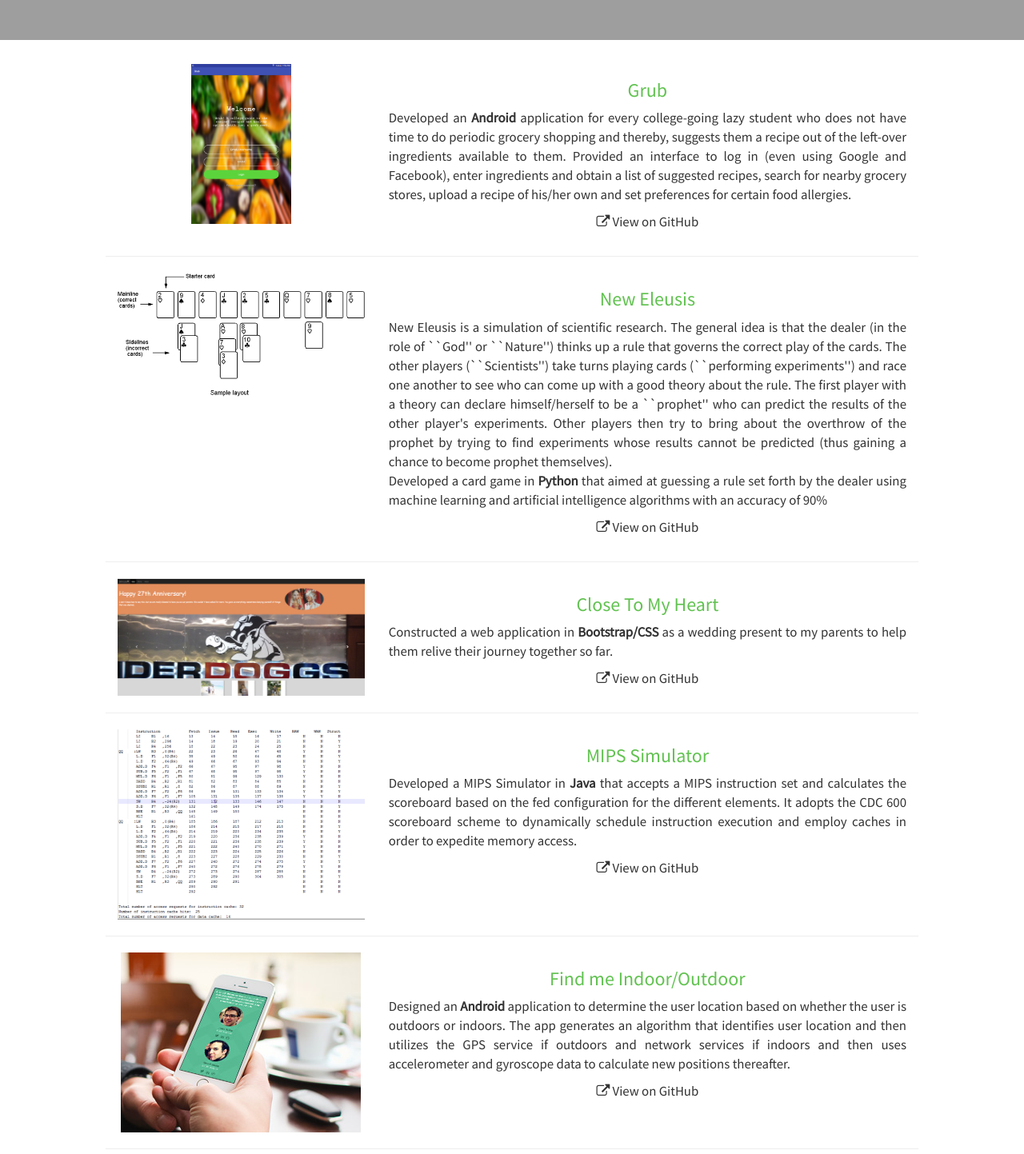
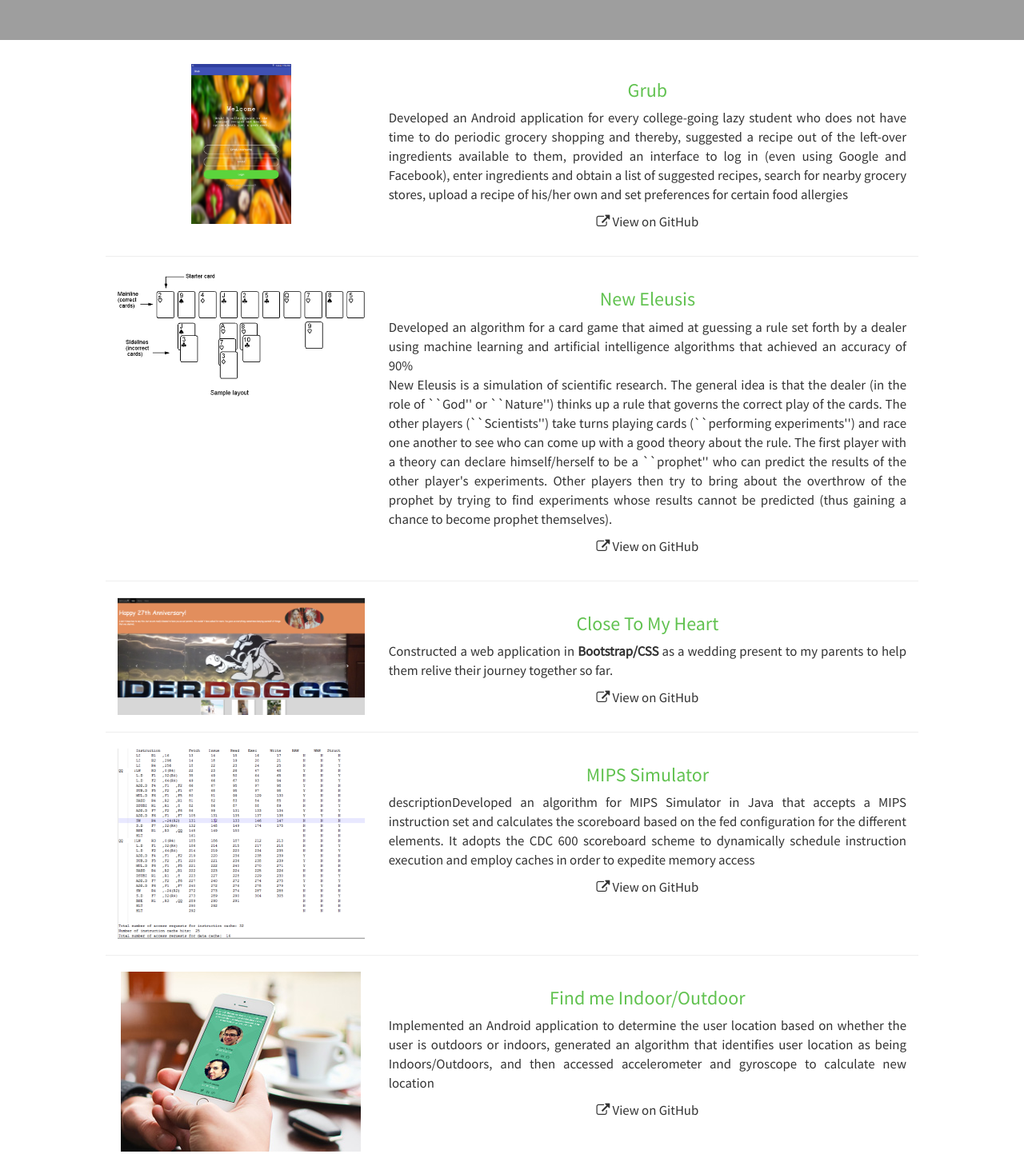
Before and after one commit to neetikakhurana/Portfolio, a plain HTML site: page projects.html in a window 1280 px wide. Shown: the part 300-1743 px from the top of the page at 80% size. Drawn offline with nearby package versions, Linux system fonts and the light colour scheme; grey boxes are pictures that could not be loaded.

Commit message:
Update projects.html

```diff
--- a/projects.html
+++ b/projects.html
@@ -64,7 +64,7 @@
                                 </a>
                                 <div class="desc col-xs-12 col-sm-8 col-md-8">
                                     <h3 class="title">Grub</h3>
-                                    <p style="text-align:justify;">Developed an <strong>Android</strong> application for every college-going lazy student who does not have time to do periodic grocery shopping and thereby, suggests them a recipe out of the left-over ingredients available to them. Provided an interface to log in (even using Google and Facebook), enter ingredients and obtain a list of suggested recipes, search for nearby grocery stores, upload a recipe of his/her own and set preferences for certain food allergies.</p>
+                                    <p style="text-align:justify;">Developed an Android application for every college-going lazy student who does not have time to do periodic grocery shopping and thereby, suggested a recipe out of the left-over ingredients available to them, provided an interface to log in (even using Google and Facebook), enter ingredients and obtain a list of suggested recipes, search for nearby grocery stores, upload a recipe of his/her own and set preferences for certain food allergies</p>
                                     <p><a class="more-link" href="https://github.com/neetikakhurana/GrubApp" target="_blank"><i class="fa fa-external-link"></i> View on GitHub</a></p>
                                     </div>
                                 </div><!--//desc-->
@@ -81,9 +81,7 @@
                                 </a>
                                 <div class="desc col-md-8 col-sm-8 col-xs-12">
                                     <h3 class="title">New Eleusis</h3>
-                                    <p style="text-align:justify;">New Eleusis is a simulation of scientific research. The general idea is that the dealer (in the role of ``God'' or ``Nature'') thinks up a rule that governs the correct play of the cards. The other players (``Scientists'') take turns playing cards (``performing experiments'') and race one another to see who can come up with a good theory about the rule. The first player with a theory can declare himself/herself to be a ``prophet'' who can predict the results of the other player's experiments. Other players then try to bring about the overthrow of the prophet by trying to find experiments whose results cannot be predicted (thus gaining a chance to become prophet themselves).
-<br>
-Developed a card game in <strong>Python</strong> that aimed at guessing a rule set forth by the dealer using machine learning and artificial intelligence algorithms with an accuracy of 90%</p>
+                                    <p style="text-align:justify;">Developed an algorithm for a card game that aimed at guessing a rule set forth by a dealer using machine learning and artificial intelligence algorithms that achieved an accuracy of 90%<br/>New Eleusis is a simulation of scientific research. The general idea is that the dealer (in the role of ``God'' or ``Nature'') thinks up a rule that governs the correct play of the cards. The other players (``Scientists'') take turns playing cards (``performing experiments'') and race one another to see who can come up with a good theory about the rule. The first player with a theory can declare himself/herself to be a ``prophet'' who can predict the results of the other player's experiments. Other players then try to bring about the overthrow of the prophet by trying to find experiments whose results cannot be predicted (thus gaining a chance to become prophet themselves).</p>
                                     <p><a class="more-link" href="https://github.com/neetikakhurana/New-Eleusis-1" target="_blank"><i class="fa fa-external-link"></i> View on GitHub</a></p>
                                 </div><!--//desc-->
             </div>
@@ -117,7 +115,7 @@ Developed a card game in <strong>Python</strong> that aimed at guessing a rule s
                                 </a>
                                 <div class="desc col-md-8 col-sm-8 col-xs-12">
                                     <h3 class="title">MIPS Simulator</h3>
-                                    <p style="text-align:justify;">Developed a MIPS Simulator in <strong>Java</strong> that accepts a MIPS instruction set and calculates the scoreboard based on the fed configuration for the different elements. It adopts the CDC 600 scoreboard scheme to dynamically schedule instruction execution and employ caches in order to expedite memory access.</p>
+                                    <p style="text-align:justify;">descriptionDeveloped an algorithm for MIPS Simulator in Java that accepts a MIPS instruction set and calculates the scoreboard based on the fed configuration for the different elements. It adopts the CDC 600 scoreboard scheme to dynamically schedule instruction execution and employ caches in order to expedite memory access</p>
                                     <p><a class="more-link" href="https://github.com/neetikakhurana/CMSC611-Project" target="_blank"><i class="fa fa-external-link"></i> View on GitHub</a></p>
                                 </div><!--//desc-->
                                 </div>
@@ -134,7 +132,7 @@ Developed a card game in <strong>Python</strong> that aimed at guessing a rule s
                                 </a>
                                 <div class="desc col-md-8 col-sm-8 col-xs-12">
                                     <h3 class="title">Find me Indoor/Outdoor</h3>
-                                    <p style="text-align:justify;">Designed an <strong>Android</strong> application to determine the user location based on whether the user is outdoors or indoors. The app generates an algorithm that identifies user location and then utilizes the GPS service if outdoors and network services if indoors and then uses accelerometer and gyroscope data to calculate new positions thereafter.</p>
+                                    <p style="text-align:justify;">Implemented an Android application to determine the user location based on whether the user is outdoors or indoors, generated an algorithm that identifies user location as being Indoors/Outdoors, and then accessed accelerometer and gyroscope to calculate new location</p>
                                     <p><a class="more-link" href="https://github.com/neetikakhurana/Find-me-Indoors-Outdoors" target="_blank"><i class="fa fa-external-link"></i> View on GitHub</a></p>
                                 </div><!--//desc-->
             </div>
@@ -151,7 +149,7 @@ Developed a card game in <strong>Python</strong> that aimed at guessing a rule s
                                 </a>
                                 <div class="desc col-md-8 col-sm-8 col-xs-12">
                                     <h3 class="title">Course Selection System</h3>
-                                    <p style="text-align:justify;">Designed a web application "Course Selection System" in <strong>PHP/Bootstrap</strong> using <strong>WAMP</strong> server to allow students to assess difficulty levels of each subject under different professors during course registration for each semester to reduce the overhead incurred by departments(including finance) during class drops.</p>
+                                    <p style="text-align:justify;">Designed a "Course Selection System" in PHP/Bootstrap using WAMP server to generate an algorithm that allows students to assess difficulty levels of each subject under different professors during course registration for each semester to reduce the overhead incurred by departments(including finance) during class drops</p>
                                     <p><a class="more-link" href="https://github.com/neetikakhurana/Course-Selection-System" target="_blank"><i class="fa fa-external-link"></i> View on GitHub</a></p>
                                 </div><!--//desc-->
             </div>
```
